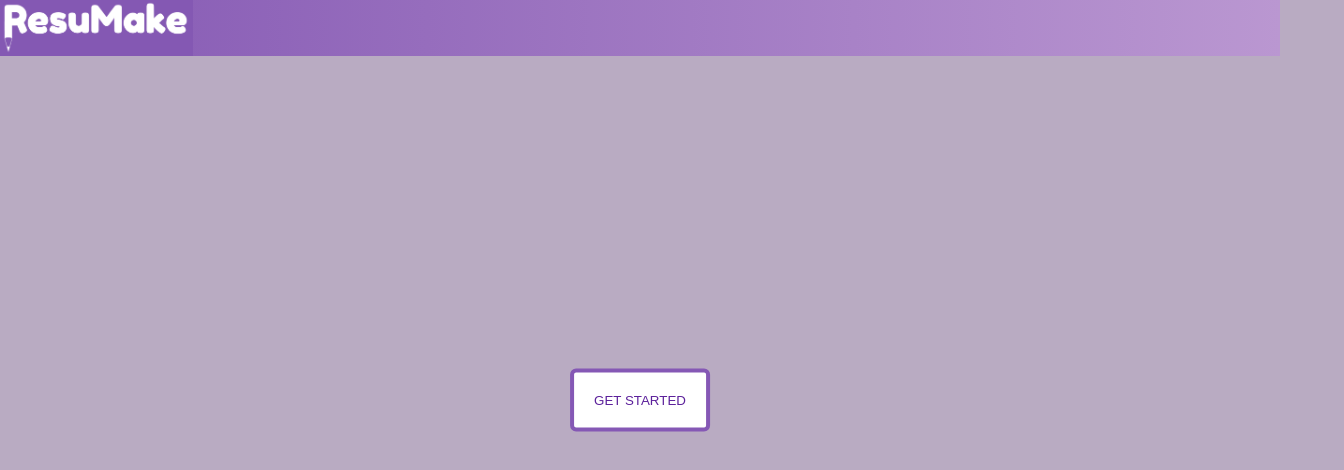
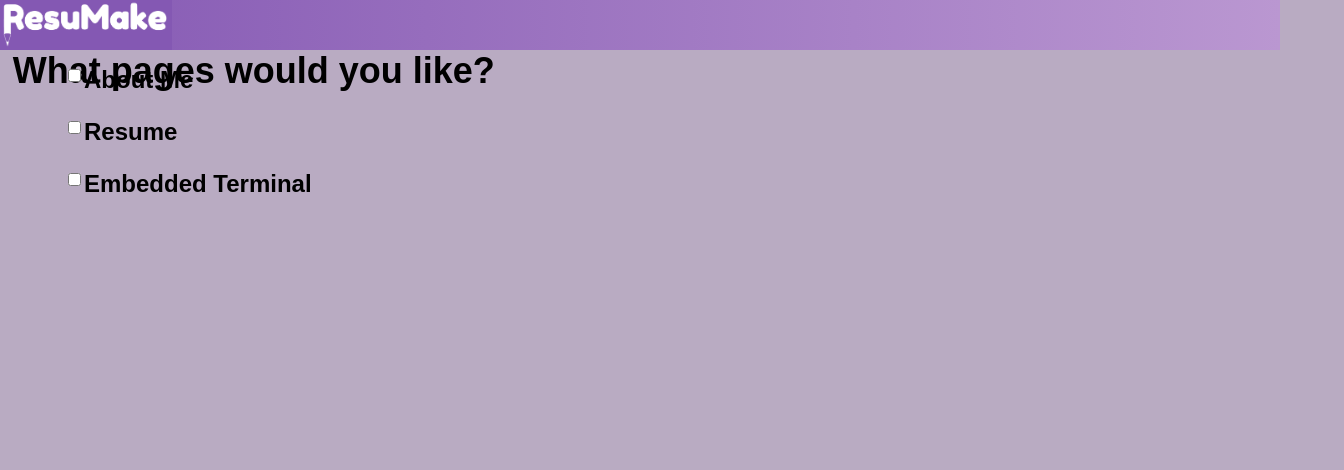
Before and after one commit to kevinb5617/ResuMake, a React (Create React App) app in the folder app/: page /select-pages in a window 1280 px wide. Shown: the top 470 px of the page, 1344 px wide, since content can reach past the window. Built offline with nearby package versions, Linux system fonts and the light colour scheme.

Commit message:
Added SelectPages starter code

```diff
--- a/app/package.json
+++ b/app/package.json
@@ -8,6 +8,7 @@
     "@testing-library/user-event": "^12.8.3",
     "react": "^17.0.1",
     "react-dom": "^17.0.1",
+    "react-router-dom": "^5.2.0",
     "react-scripts": "4.0.3",
     "web-vitals": "^1.1.1"
   },
--- a/app/src/App.js
+++ b/app/src/App.js
@@ -1,11 +1,29 @@
 /* eslint-disable react/jsx-filename-extension */
 import './App.css'
-import Layout from './components/Layout/Layout'
+import Homepage from './components/Homepage/Homepage'
+import Toolbar from './components/Navigation/Toolbar/Toolbar'
+import SelectPages from './components/SelectPages/SelectPages'
 
-const App = () => (
-  <div>
-    <Layout />
-  </div>
-)
+import { BrowserRouter as Router, Route} from 'react-router-dom'
+
+
+const App = () => {
+  return (
+    <>
+      <Toolbar />
+      <Router>
+        <Route
+          path='/'
+          exact
+          component={Homepage}
+        />
+        <Route
+          path='/select-pages'
+          component={SelectPages}
+        />
+      </Router>
+    </>
+  )
+}
 
 export default App
--- /dev/null
+++ b/app/src/components/Homepage/Homepage.js
@@ -0,0 +1,15 @@
+import classes from './Homepage.module.css'
+
+import { Link } from 'react-router-dom'
+
+const Homepage = () => {
+  return (
+    <Link to='select-pages/'>
+      <button className={classes.StartBtn}>
+        get started
+      </button>
+    </Link>
+  )
+}
+
+export default Homepage
--- a/app/src/components/Navigation/Toolbar/Toolbar.module.css
+++ b/app/src/components/Navigation/Toolbar/Toolbar.module.css
@@ -1,5 +1,5 @@
 .Toolbar {
-    height: 56px;
+    height: 50px;
     width: 100%;
     position: fixed;
     top: 0;
--- /dev/null
+++ b/app/src/components/SelectPages/SelectPages.js
@@ -0,0 +1,31 @@
+import classes from './SelectPages.module.css'
+
+const SelectPages = () => {
+  return (
+    <>
+      <h2>
+        What pages would you like?
+      </h2>
+      <div className={classes.pageItem}>
+        <input type='checkbox' />
+        <h3>
+          About Me
+        </h3>
+      </div>
+      <div className={classes.pageItem}>
+        <input type='checkbox' />
+        <h3>
+          Resume
+        </h3>
+      </div>
+      <div className={classes.pageItem}>
+        <input type='checkbox' />
+        <h3>
+          Embedded Terminal
+        </h3>
+      </div>
+    </>
+  )
+}
+
+export default SelectPages
--- /dev/null
+++ b/app/src/components/SelectPages/SelectPages.module.css
@@ -0,0 +1,24 @@
+h2 {
+    text-align: left;
+    position: relative;
+    top: 50px;
+    left: 1vw;
+    margin: 0px;
+    font-family: Oswald, sans-serif;
+    font-size: 36px;
+}
+
+div.pageItem {
+    position: relative;
+    left: 5vw;
+}
+
+.pageItem input {
+    float: left
+}
+
+.pageItem h3 {
+    text-align: left;
+    font-family: Oswald, sans-serif;
+    font-size: 24px;
+}
```
Also changed, not shown: app/src/components/Homepage/Homepage.module.css (renamed from app/src/components/Layout/Layout.module.css), 1 other file (tests, documents, lock files or other folders).
